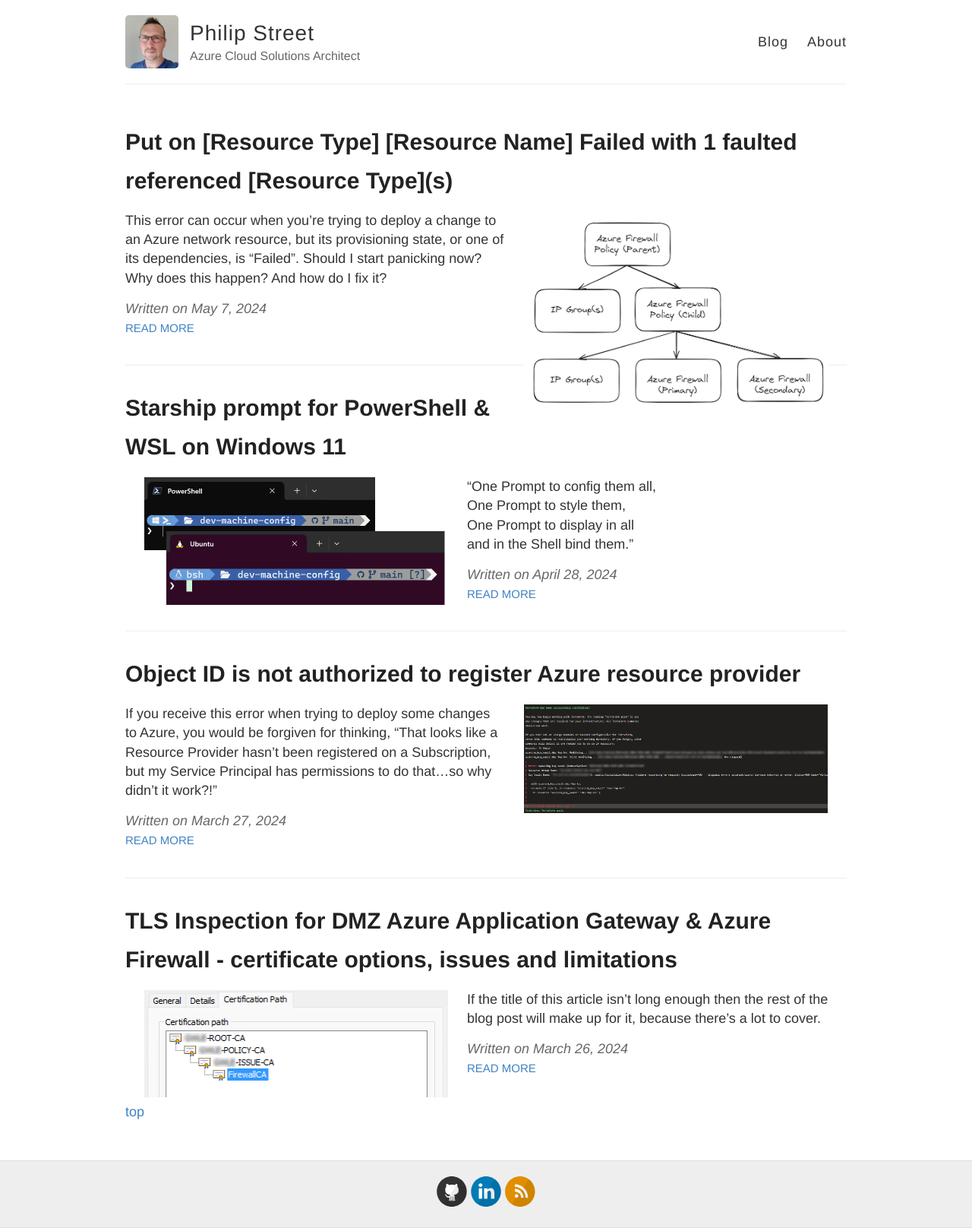
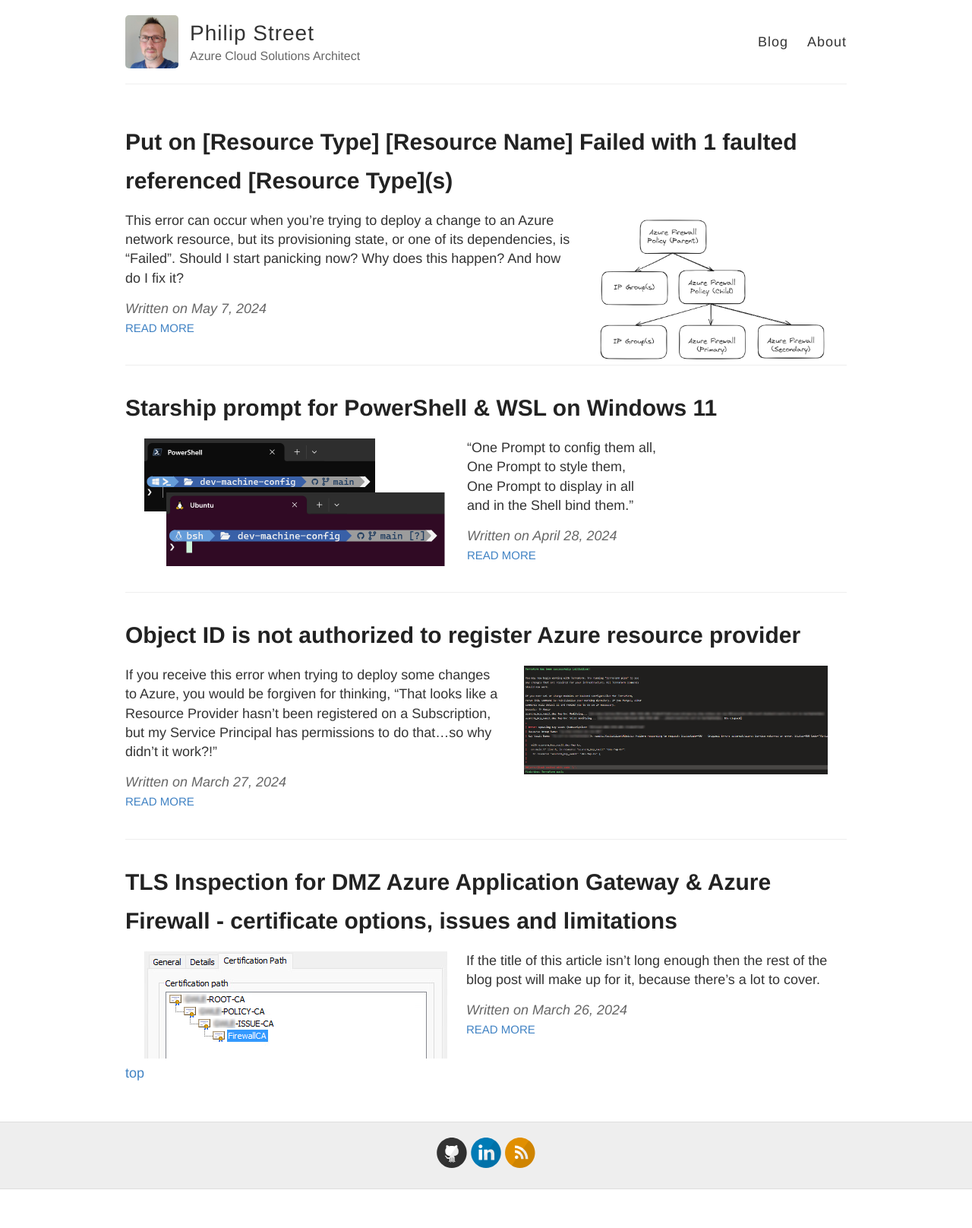
Before and after one commit to philipstreet/philipstreet.github.io, a Jekyll site: the page built from index.html, in a window 1280 px wide. Shown: the whole page at 76% size. Built offline with Jekyll 4.4.1, drawn with Linux system fonts in a browser that asks for light colours; after the commit the page ends 1565 px from its top, so only the background shows below that.

Commit message:
Set max width & height on summary images

```diff
--- a/index.html
+++ b/index.html
@@ -15,7 +15,7 @@
 
       <div class="entry">
         <div>
-          <img alt="Small image from post" src="/images/{{ post.image }}" style="width: 400px; float: {{ float }}; margin: 0px 25px 0px 25px;">
+          <img alt="Small image from post" src="/images/{{ post.image }}" style="max-width: 400px; max-height: 200px; float: {{ float }}; margin: 0px 25px 0px 25px;">
           {{ post.excerpt }}
         </div>
       </div>
```
